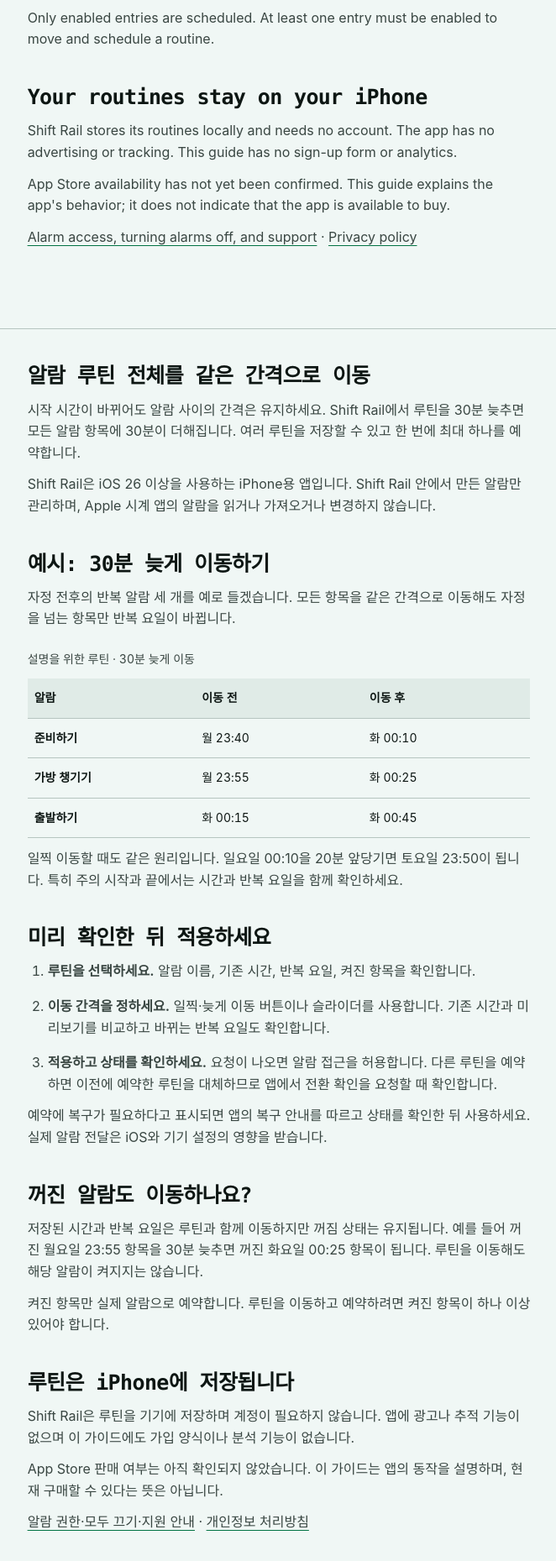
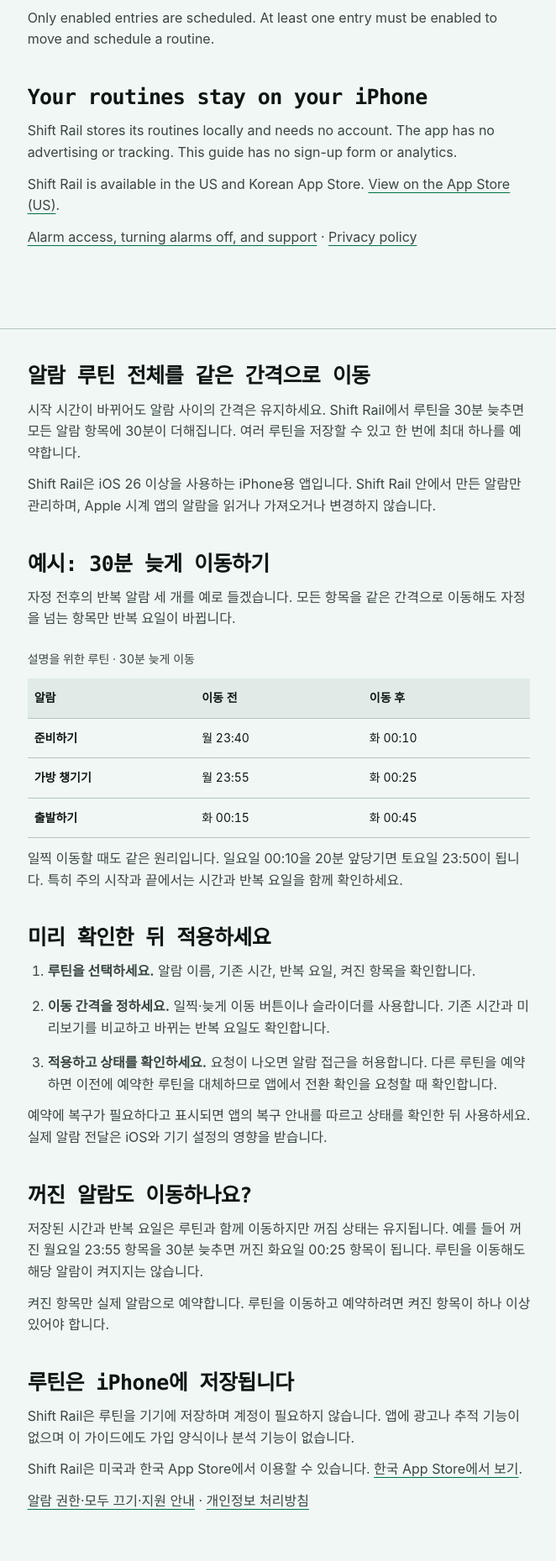
Before and after one commit to ppupy1209/shift-rail-support, a plain HTML site: page alarm-routine-guide.html in a window 1280 px wide. Shown: the part 1677-3536 px from the top of the page at 84% size, without its empty margins (308-970 px from the left). Drawn offline with Linux system fonts and the light colour scheme.

Commit message:
Link verified US and Korean App Store listings

```diff
--- a/alarm-routine-guide.html
+++ b/alarm-routine-guide.html
@@ -74,7 +74,7 @@
         <section>
           <h2>Your routines stay on your iPhone</h2>
           <p>Shift Rail stores its routines locally and needs no account. The app has no advertising or tracking. This guide has no sign-up form or analytics.</p>
-          <p>App Store availability has not yet been confirmed. This guide explains the app's behavior; it does not indicate that the app is available to buy.</p>
+          <p>Shift Rail is available in the US and Korean App Store. <a href="https://apps.apple.com/us/app/shift-rail/id6806742009?uo=4">View on the App Store (US)</a>.</p>
           <p><a href="./index.html#english">Alarm access, turning alarms off, and support</a> · <a href="./privacy.html">Privacy policy</a></p>
         </section>
       </article>
@@ -120,7 +120,7 @@
         <section>
           <h2>루틴은 iPhone에 저장됩니다</h2>
           <p>Shift Rail은 루틴을 기기에 저장하며 계정이 필요하지 않습니다. 앱에 광고나 추적 기능이 없으며 이 가이드에도 가입 양식이나 분석 기능이 없습니다.</p>
-          <p>App Store 판매 여부는 아직 확인되지 않았습니다. 이 가이드는 앱의 동작을 설명하며, 현재 구매할 수 있다는 뜻은 아닙니다.</p>
+          <p>Shift Rail은 미국과 한국 App Store에서 이용할 수 있습니다. <a href="https://apps.apple.com/kr/app/shift-rail/id6806742009?uo=4">한국 App Store에서 보기</a>.</p>
           <p><a href="./index.html#korean">알람 권한·모두 끄기·지원 안내</a> · <a href="./privacy.html#korean">개인정보 처리방침</a></p>
         </section>
       </article>
```
Also changed, not shown: index.html (+2 -0 lines).
